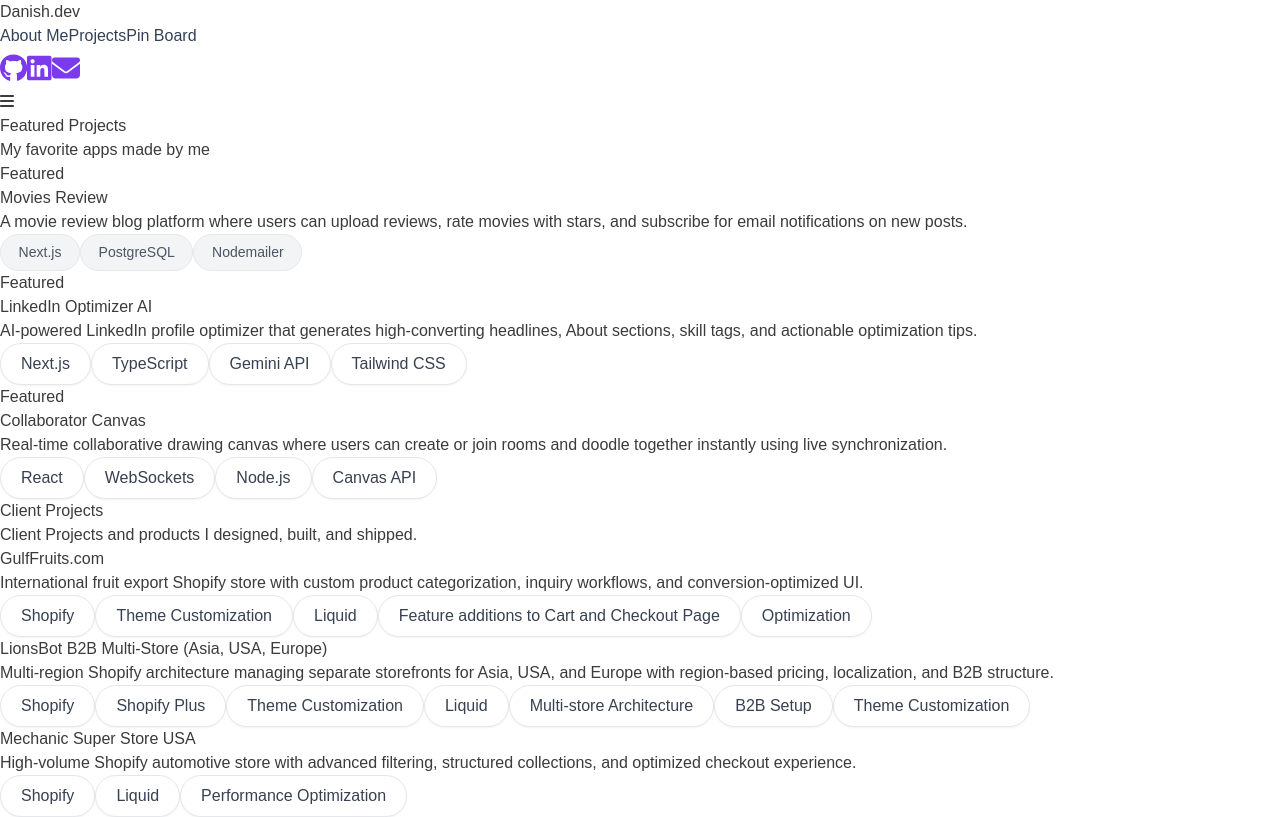
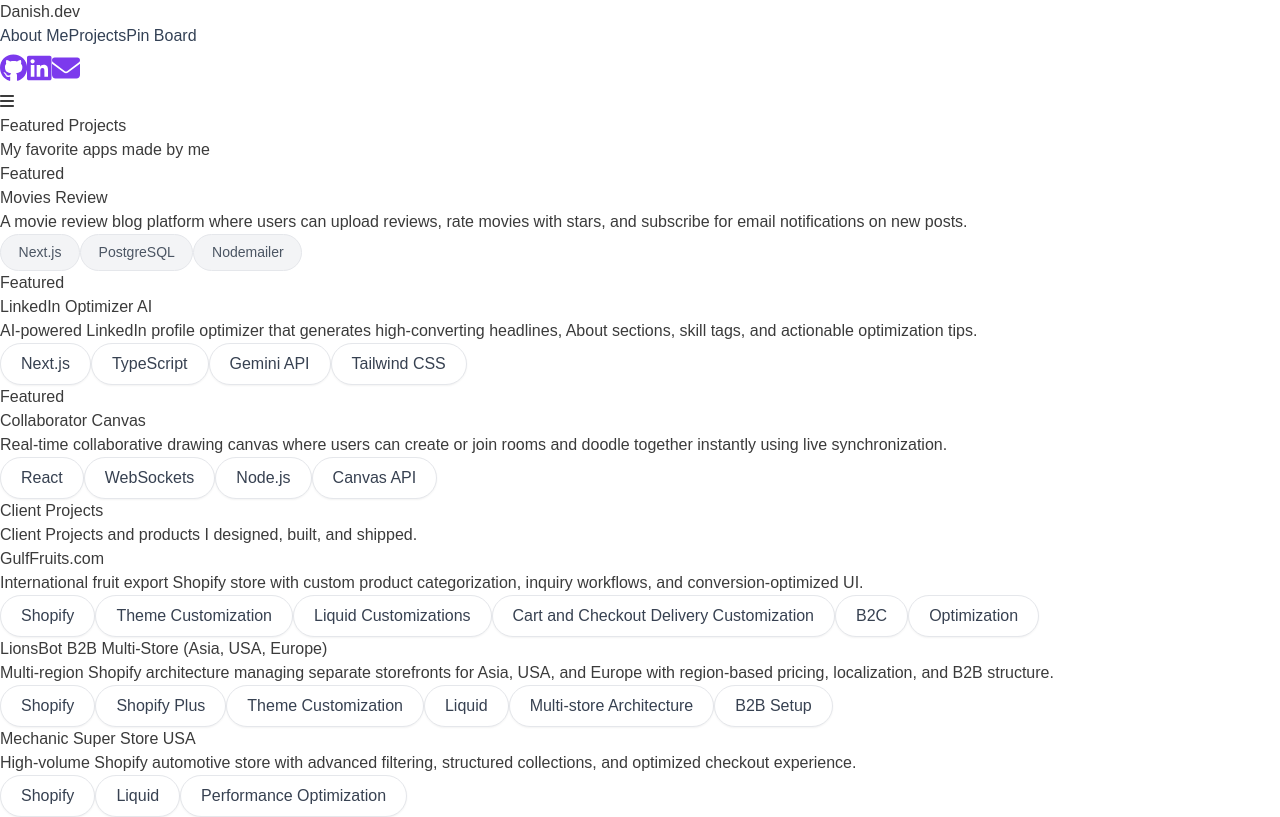
Before and after one commit to danishofcodes/tokensandbraces, a React (Vite) app: page /projects in a window 1280 px wide. Shown: the top 817 px of the page. Built offline with nearby package versions, Linux system fonts and the light colour scheme; a web font is replaced by a local one.

Commit message:
Update Projects.jsx

```diff
--- a/src/components/ProjectsPage/Projects.jsx
+++ b/src/components/ProjectsPage/Projects.jsx
@@ -55,9 +55,11 @@ const clientProjects = [
     tech: [
       { name: "Shopify" },
       { name: "Theme Customization" },
-      { name: "Liquid" },
-      { name: "Feature additions to Cart and Checkout Page" },
+      { name: "Liquid Customizations" },
+      { name: "Cart and Checkout Delivery Customization" },
+      { name: "B2C" },
       { name: "Optimization" },
+
     ],
     demoLink: "https://gulffruits.com/",
     featured: false,
@@ -74,7 +76,7 @@ const clientProjects = [
       { name: "Liquid" },
       { name: "Multi-store Architecture" },
       { name: "B2B Setup" },
-      { name: "Theme Customization" },
+      // { name: "Theme Customization" },
     ],
     demoLink: "https://www.lionsbot.com/",
     featured: false,
```
